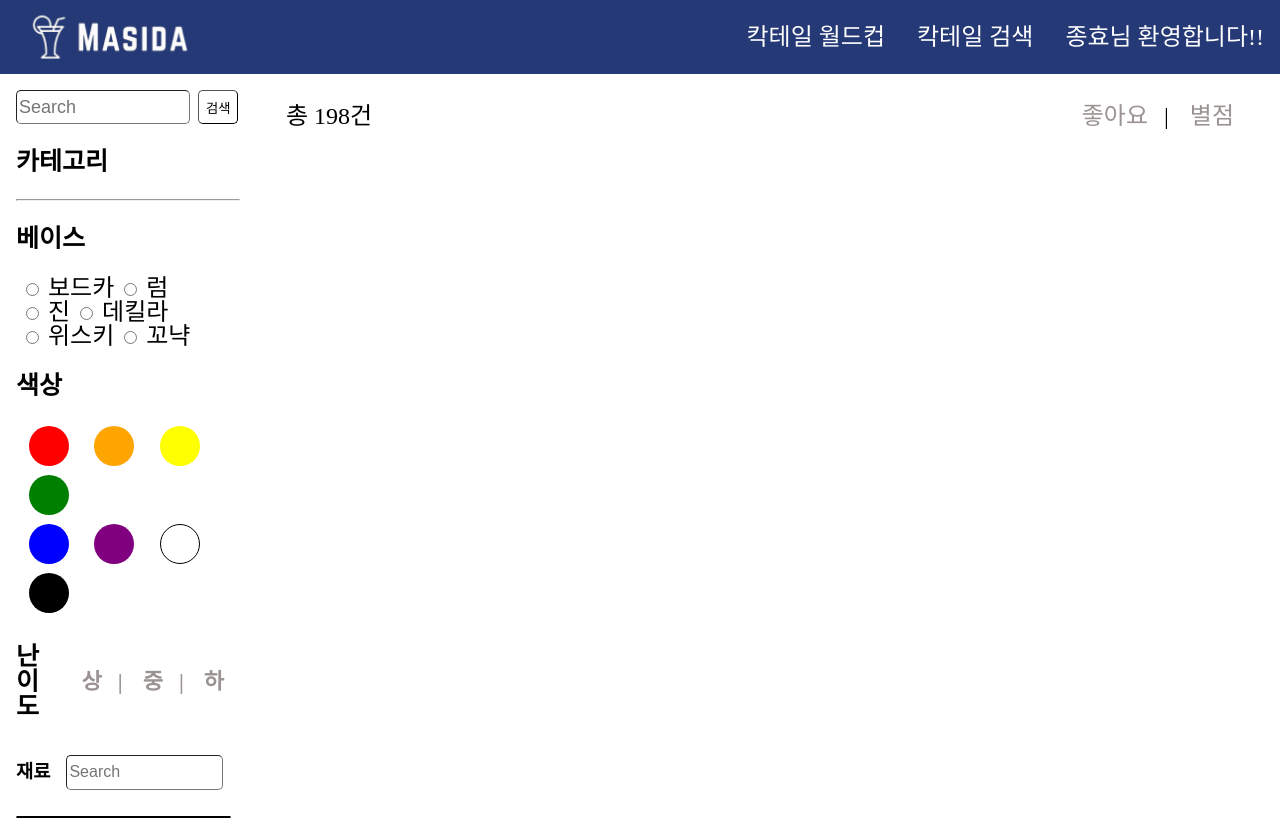
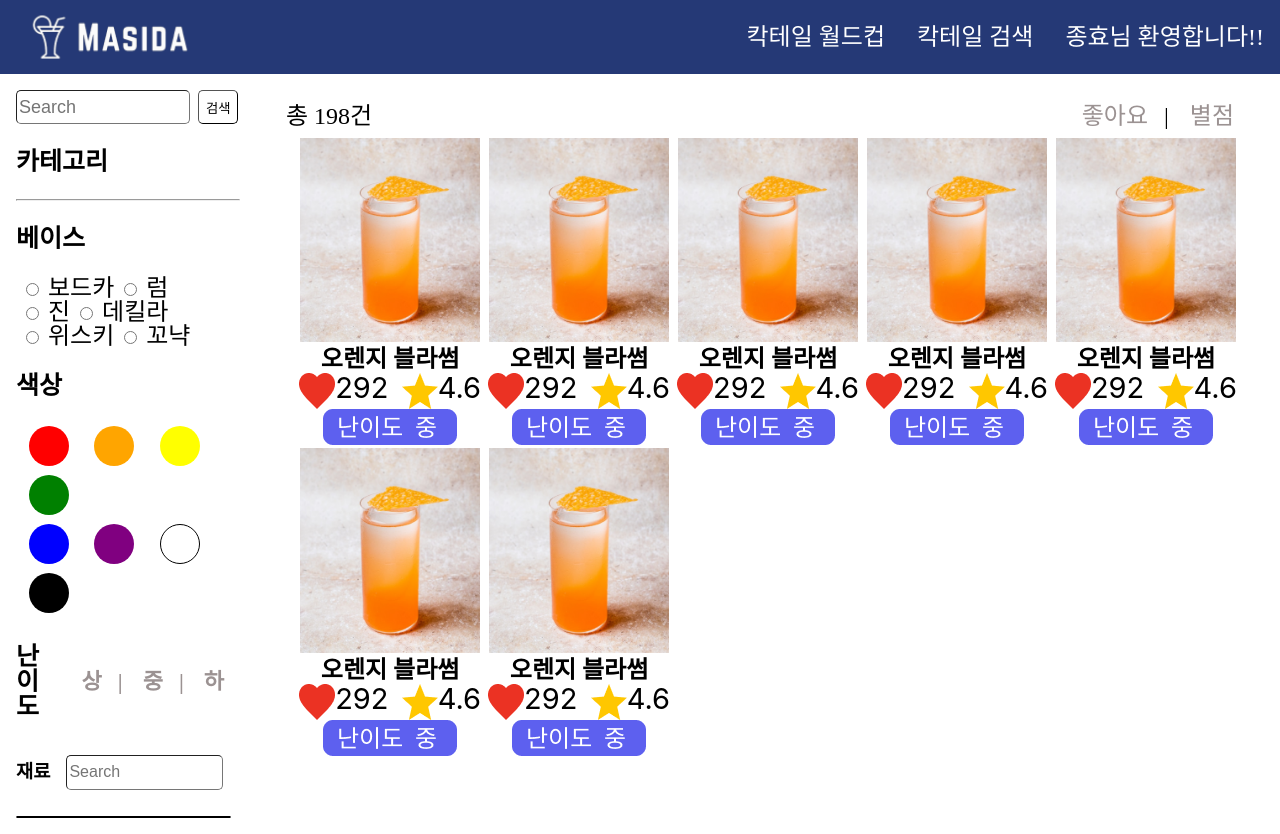
Before and after one commit to jhyun3315/masida, a Next.js app in the folder masida/: page /search in a window 1280 px wide. Built offline with nearby package versions, Linux system fonts and the light colour scheme.

Commit message:
feat : result_card

```diff
--- a/masida/src/components/Search/Result.module.scss
+++ b/masida/src/components/Search/Result.module.scss
@@ -6,7 +6,7 @@
     display: flex;
     justify-content: space-between;
     font-size: 24px;
-    .result_sort{
+    .result_sort {
       .result_sort_btn {
         opacity: 0;
       }
@@ -17,8 +17,16 @@
       input:checked + label {
         font-size: 25px;
         color: black;
-        font-weight:bold;
+        font-weight: bold;
       }
     }
   }
+  .result_card_list {
+    justify-content: center;
+    text-align: center;
+
+    display: grid;
+    grid-template-columns: repeat(5, 1fr);
+    padding: 1%;
+  }
 }
--- a/masida/src/components/Search/Result.tsx
+++ b/masida/src/components/Search/Result.tsx
@@ -1,38 +1,68 @@
 import style from "./Result.module.scss";
+import { Search_result_card } from "../UI/Card_ui";
+import { cocktailType } from "@/type/cocktailTypes";
 
-type cocktail = {
-  id: string;
-  name: string;
-  image: string;
-  like_cnt: number;
-  rating_cnt: number;
-  difficulty: string;
-};
-
-const DUMMY_COCKTAIL: cocktail[] = [
+const DUMMY_COCKTAIL: cocktailType[] = [
   {
-    id: "m1",
-    name: "오렌지 블라썸",
-    image: "/assets/image/cocktail.png",
-    like_cnt: 292,
-    rating_cnt: 4.6,
-    difficulty: "중",
+    cocktail_id: 1,
+    cocktail_name_ko: "오렌지 블라썸",
+    cocktail_name_en: "orange blossom",
+    cocktail_img: "/assets/image/cocktail.png",
+    cocktail_likes: 292,
+    cocktail_rating: 4.6,
+    cocktail_difficulty: "중",
   },
   {
-    id: "m2",
-    name: "오렌지 블라썸",
-    image: "/assets/image/cocktail.png",
-    like_cnt: 292,
-    rating_cnt: 4.6,
-    difficulty: "하",
+    cocktail_id: 2,
+    cocktail_name_ko: "오렌지 블라썸",
+    cocktail_name_en: "orange blossom",
+    cocktail_img: "/assets/image/cocktail.png",
+    cocktail_likes: 292,
+    cocktail_rating: 4.6,
+    cocktail_difficulty: "중",
   },
   {
-    id: "m3",
-    name: "오렌지 블라썸",
-    image: "/assets/image/cocktail.png",
-    like_cnt: 292,
-    rating_cnt: 4.6,
-    difficulty: "상",
+    cocktail_id: 3,
+    cocktail_name_ko: "오렌지 블라썸",
+    cocktail_name_en: "orange blossom",
+    cocktail_img: "/assets/image/cocktail.png",
+    cocktail_likes: 292,
+    cocktail_rating: 4.6,
+    cocktail_difficulty: "중",
+  },{
+    cocktail_id: 4,
+    cocktail_name_ko: "오렌지 블라썸",
+    cocktail_name_en: "orange blossom",
+    cocktail_img: "/assets/image/cocktail.png",
+    cocktail_likes: 292,
+    cocktail_rating: 4.6,
+    cocktail_difficulty: "중",
+  },
+  {
+    cocktail_id: 5,
+    cocktail_name_ko: "오렌지 블라썸",
+    cocktail_name_en: "orange blossom",
+    cocktail_img: "/assets/image/cocktail.png",
+    cocktail_likes: 292,
+    cocktail_rating: 4.6,
+    cocktail_difficulty: "중",
+  },
+  {
+    cocktail_id: 5,
+    cocktail_name_ko: "오렌지 블라썸",
+    cocktail_name_en: "orange blossom",
+    cocktail_img: "/assets/image/cocktail.png",
+    cocktail_likes: 292,
+    cocktail_rating: 4.6,
+    cocktail_difficulty: "중",
+  },{
+    cocktail_id: 5,
+    cocktail_name_ko: "오렌지 블라썸",
+    cocktail_name_en: "orange blossom",
+    cocktail_img: "/assets/image/cocktail.png",
+    cocktail_likes: 292,
+    cocktail_rating: 4.6,
+    cocktail_difficulty: "중",
   },
 ];
 
@@ -43,7 +73,12 @@ const Result = () => {
         <div className={style.result_header}>
           <div className={style.result_count}>총 198건</div>
           <div className={style.result_sort}>
-              <input type="radio" id="like" name="sort" className={style.result_sort_btn} />
+            <input
+              type="radio"
+              id="like"
+              name="sort"
+              className={style.result_sort_btn}
+            />
             <label htmlFor="like" className={style.result_sort_label}>
               좋아요
             </label>
@@ -60,7 +95,9 @@ const Result = () => {
           </div>
         </div>
         <div className={style.result_card_list}>
-          <ul></ul>
+          {DUMMY_COCKTAIL.map((key) => (
+            <Search_result_card {...key} />
+          ))}
         </div>
       </div>
     </>
--- a/masida/src/components/UI/Card_ui.module.scss
+++ b/masida/src/components/UI/Card_ui.module.scss
@@ -1,16 +1,16 @@
-.card {
+.detail_card {
   height: fit-content;
   //   border: 1px solid red;
-  .card_top {
-    .cocktailImg {
+  .detail_card_top {
+    .detail_cocktailImg {
       margin: 0 auto;
       border-radius: 9%;
       width: 50%;
     }
   }
 
-  .card_bottom {
-    .cocktailName {
+  .detail_card_bottom {
+    .detail_cocktailName {
       margin: 0 auto;
 
       font-family: "Roboto";
@@ -23,7 +23,7 @@
       align-items: center;
       text-align: center;
     }
-    .sub {
+    .detail_sub {
       width: fit-content;
       display: flex;
       margin: 0 auto;
@@ -32,11 +32,11 @@
       gap: 5px;
       align-items: center;
       text-align: center;
-      .likeImg {
+      .detail_likeImg {
         width: 24px;
         height: 24px;
       }
-      .like {
+      .detail_like {
         width: fit-content;
         height: 32px;
 
@@ -46,11 +46,11 @@
         font-size: 24px;
         line-height: 32px;
       }
-      .rateImg {
+      .detail_rateImg {
         width: 30px;
         height: 30px;
       }
-      .rate {
+      .detail_rate {
         width: fit-content;
         height: 32px;
 
@@ -61,6 +61,64 @@
         line-height: 32px;
       }
     }
+  }
+}
+
+.result_card {
+  width: 100%;
+  justify-content: center;
+  text-align: center;
+  .result_card_img {
+    width: 95%;
+  }
+
+  .result_card_title {
+    font-family: "Roboto";
+    font-style: normal;
+    font-weight: 700;
+    font-size: 24px;
+    line-height: 28px;
+    align-items: center;
+    text-align: center;
+    margin: 0 auto;
+  }
+  .result_stat {
+    display: flex;
+    margin: 0 auto;
+    justify-content: center;
+    gap: 7%;
+    .result_like {
+      display: flex;
+      .result_likeImg {
+        width: 50%;
+      }
+      .result_like_count {
+        font-family: "Inter";
+        font-style: normal;
+        font-weight: 400;
+        font-size: 29px;
+        line-height: 29px;
+        align-items: center;
+      }
+    }
+    .result_rating {
+      display: flex;
+
+      .result_rateImg {
+        width: 50%;
+      }
+      .result_rating_score {
+        font-family: "Inter";
+        font-style: normal;
+        font-weight: 400;
+        font-size: 29px;
+        line-height: 29px;
+        align-items: center;
+      }
+    }
+  }
+
+  .result_card_difficulty_div {
   }
 }
 
@@ -152,125 +210,3 @@
     }
   }
 }
-
-.detailCard {
-  box-sizing: border-box;
-  width: 383px;
-  height: fit-content;
-  padding: 5px;
-
-  background: #ffffff;
-  border: 1px solid #000000;
-  border-radius: 10px;
-  .cocktailKorName {
-    height: 30px;
-
-    font-family: "Inter";
-    font-style: normal;
-    font-weight: 600;
-    font-size: 28px;
-    line-height: 35px;
-    text-align: center;
-  }
-  .cocktailEngName {
-    height: 35px;
-
-    font-family: "Inter";
-    font-style: normal;
-    font-weight: 600;
-    font-size: 28px;
-    line-height: 35px;
-    text-align: center;
-  }
-  .cocktailImg {
-    box-sizing: border-box;
-    margin: 5px;
-    margin-bottom: 10px;
-    height: 442px;
-    border-radius: 9px;
-  }
-  .detailHeader {
-    box-sizing: border-box;
-
-    display: flex;
-    justify-content: center;
-    align-items: center;
-    padding: 5px;
-    gap: 10px;
-    margin-top: 5px;
-
-    height: 46px;
-    border: 1px solid #000000;
-    border-radius: 10px;
-    .likeImg {
-      width: 24px;
-      height: 24px;
-    }
-    .like {
-      width: fit-content;
-      height: 40px;
-
-      font-family: "Inter";
-      font-style: normal;
-      font-weight: 400;
-      font-size: 14px;
-      line-height: 40px;
-      display: flex;
-      align-items: center;
-
-      flex: none;
-      flex-grow: 0;
-    }
-    .commentImg {
-      width: 20px;
-      height: 20px;
-
-      flex: none;
-    }
-    .comment {
-      width: fit-content;
-      height: 40px;
-
-      font-family: "Inter";
-      font-style: normal;
-      font-weight: 400;
-      font-size: 14px;
-      line-height: 40px;
-      display: flex;
-      align-items: center;
-
-      color: #000000;
-
-      /* Inside auto layout */
-    }
-
-    .ratioImg {
-      width: 22px;
-      height: 18px;
-    }
-    .ratio {
-      width: fit-content;
-      height: 40px;
-
-      font-family: "Inter";
-      font-style: normal;
-      font-weight: 400;
-      font-size: 14px;
-      line-height: 40px;
-      display: flex;
-      align-items: center;
-
-      color: #ffcd1d;
-
-      /* Inside auto layout */
-
-      flex: none;
-    }
-    .bookmark {
-      width: 24px;
-      height: 31px;
-
-      /* Inside auto layout */
-    }
-  }
-}
--- a/masida/src/components/UI/Card_ui.tsx
+++ b/masida/src/components/UI/Card_ui.tsx
@@ -1,26 +1,92 @@
 import styles from "./Card_ui.module.scss";
-import { cocktailType } from "../../pages/detail/[id]";
+import { cocktailType } from "@/type/cocktailTypes";
 
-const Detail_recommend: React.FC<cocktailType> = (cocktail: cocktailType) => {
+const Detail_recommend_card: React.FC<cocktailType> = (
+  cocktail: cocktailType
+) => {
   return (
     <>
-      <div className={styles.card}>
-        <div className={styles.card_top}>
+      <div className={styles.detail_card}>
+        <div className={styles.detail_card_top}>
           <img
-            className={styles.cocktailImg}
+            className={styles.detail_cocktailImg}
             src={cocktail.cocktail_img}
             alt=""
           />
         </div>
-        <div className={styles.card_bottom}>
-          <div className={styles.cocktailName}>{cocktail.cocktail_name_ko}</div>
-          <div className={styles.sub}>
-            <img className={styles.likeImg} src = "/assets/icons/LikeCheckedICON.png"></img>
-            <div className={styles.like}>{cocktail.cocktail_likes}</div>
-            <img className={styles.rateImg} src = "/assets/icons/ratingICON.png"></img>
-            <div className={styles.rate}>{cocktail.cocktail_rating}</div>
+        <div className={styles.detail_card_bottom}>
+          <div className={styles.detail_cocktailName}>
+            {cocktail.cocktail_name_ko}
+          </div>
+          <div className={styles.detail_sub}>
+            <img
+              className={styles.detail_likeImg}
+              src="/assets/icons/LikeCheckedICON.png"
+            ></img>
+            <div className={styles.detail_like}>{cocktail.cocktail_likes}</div>
+            <img
+              className={styles.detail_rateImg}
+              src="/assets/icons/ratingICON.png"
+            ></img>
+            <div className={styles.detail_rate}>{cocktail.cocktail_rating}</div>
           </div>
         </div>
+      </div>
+    </>
+  );
+};
+
+const Search_result_card: React.FC<cocktailType> = (cocktail: cocktailType) => {
+  let cocktail_difficulty_img_src = "";
+  switch (cocktail.cocktail_difficulty) {
+    case "상":
+      cocktail_difficulty_img_src = "/assets/icons/difficulty_HIGH.png";
+      break;
+    case "중":
+      cocktail_difficulty_img_src = "/assets/icons/difficulty_MID.png";
+      break;
+    case "하":
+      cocktail_difficulty_img_src = "/assets/icons/difficulty_LOW.png";
+      break;
+    default:
+      cocktail_difficulty_img_src = "/assets/icons/difficulty_LOW.png";
+      break;
+  }
+  return (
+    <>
+      <div className={styles.result_card}>
+        <img
+          className={styles.result_card_img}
+          src={cocktail.cocktail_img}
+          alt=""
+        />
+        <div className={styles.result_card_title}>
+          {cocktail.cocktail_name_ko}
+        </div>
+        <div className={styles.result_stat}>
+          <div className={styles.result_like}>
+            <img
+              className={styles.result_likeImg}
+              src="/assets/icons/LikeCheckedICON.png"
+            ></img>
+            <div className={styles.result_like_count}>
+              {cocktail.cocktail_likes}
+            </div>
+          </div>
+          <div className={styles.result_rating}>
+            <img
+              className={styles.result_rateImg}
+              src="/assets/icons/ratingICON.png"
+            ></img>
+            <div className={styles.result_rating_score}>
+              {cocktail.cocktail_rating}
+            </div>
+          </div>
+        </div>
+        <img
+          className={styles.result_card_difficulty_div}
+          src={cocktail_difficulty_img_src}
+        ></img>
       </div>
     </>
   );
@@ -58,25 +124,4 @@ const Detail_recommend: React.FC<cocktailType> = (cocktail: cocktailType) => {
 //   );
 // };
 
-// const DetailCardComponent: React.FC<CocktailProps> = ({cocktail} : CocktailProps) => {
-//   return (
-//     <>
-//       <div className={styles.detailCard}>
-//         <div className={styles.cocktailKorName}>{cocktail.nameKor}</div>
-//         <div className={styles.cocktailEngName}>{cocktail.nameEng}</div>
-//         <div className={styles.cocktailImg}></div>
-//         <div className={styles.detailHeader}>
-//           <div className={styles.likeImg}></div>
-//           <div className={styles.like}>{cocktail.like}</div>
-//           <div className={styles.commentImg}></div>
-//           <div className={styles.comment}>{cocktail.comment}</div>
-//           <div className={styles.ratioImg}></div>
-//           <div className={styles.ratio}>{cocktail.ratio} / 5.0</div>
-//           <div className={styles.bookmark}></div>
-//         </div>
-//       </div>
-//     </>
-//   );
-// };
-
-export { Detail_recommend };
+export { Detail_recommend_card, Search_result_card };
--- /dev/null
+++ b/masida/src/type/cocktailTypes.tsx
@@ -0,0 +1,17 @@
+// 기본적인 칵테일 정보
+//     cocktail_id : 0;
+//     cocktail_name_ko : "";
+//     cocktail_name_en: "";
+//     cocktail_img: "";
+//     cocktail_likes: 0;
+//     cocktail_rating: 0;
+//     cocktail_difficulty: "";
+export type cocktailType = {
+  cocktail_id: number;
+  cocktail_name_ko: string;
+  cocktail_name_en: string;
+  cocktail_img: string;
+  cocktail_likes: number;
+  cocktail_rating: number;
+  cocktail_difficulty: string;
+};
```
Also changed, not shown: masida/src/components/Detail/Cocktail_recommend.tsx (+4 -4 lines), masida/src/pages/detail/[id].tsx (+3 -9 lines). Lines whose indentation alone changed are shown as unchanged.
